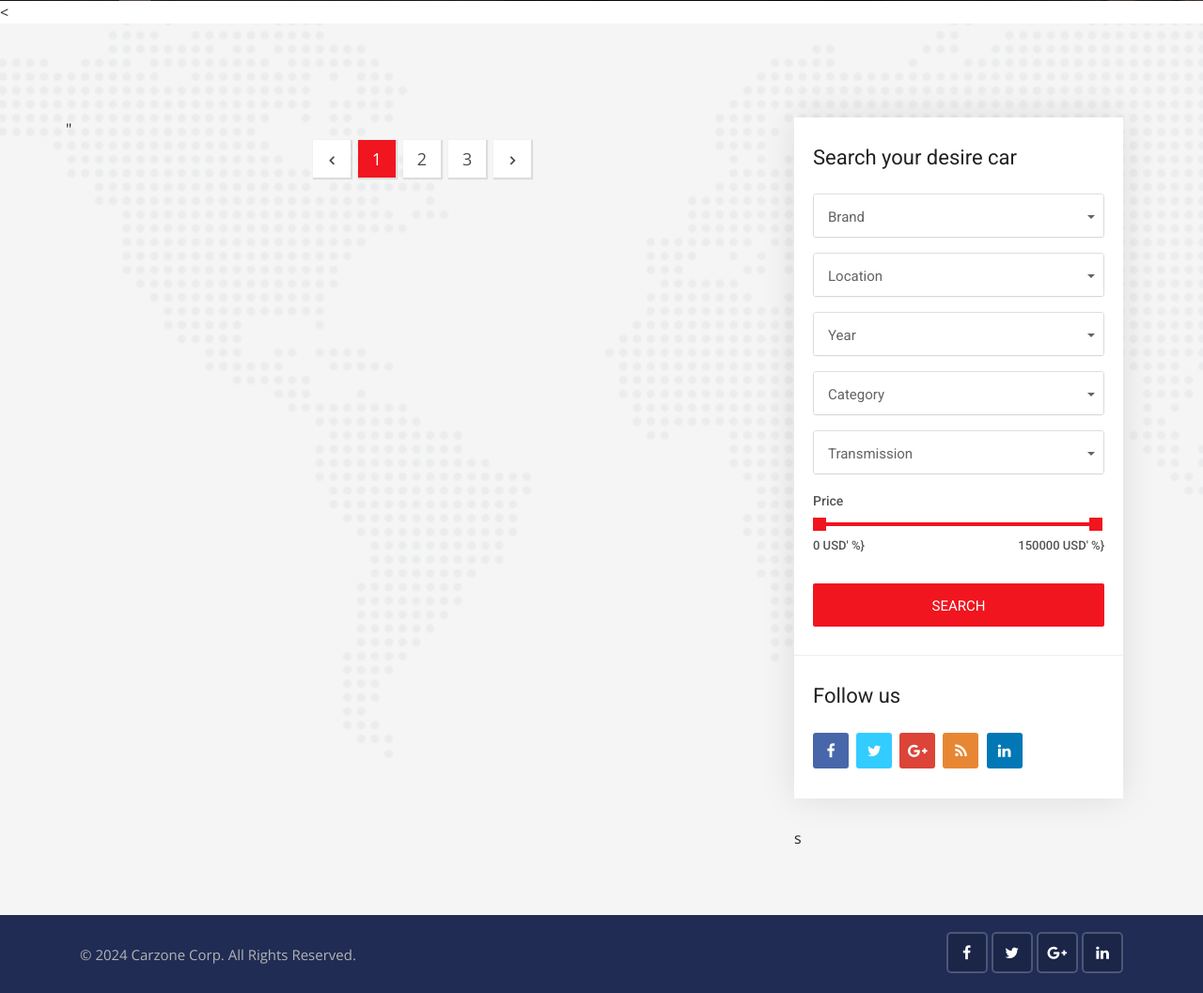
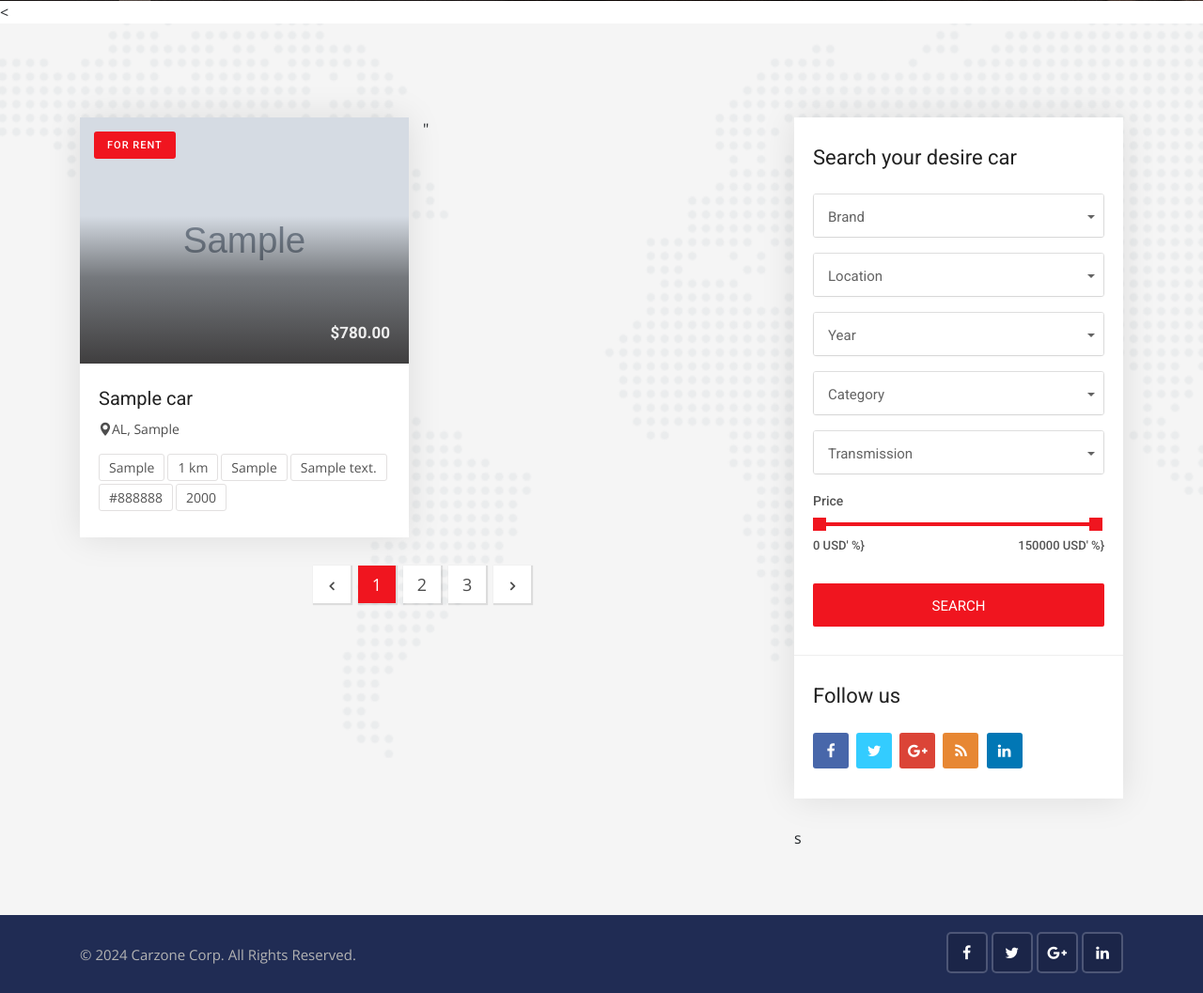
Before and after one commit to romilsonlemes/carzone-project, a Django app: page /cars/ in a window 1280 px wide. Shown: the part 359-1416 px from the top of the page at 94% size. Run offline with Django 5.2, Linux system fonts and the light colour scheme; tables that the repository leaves empty hold one stand-in row (values such as "Sample post"); grey boxes marked "Sample" are stand-in pictures; some libraries are stand-ins or nearby versions.

Commit message:
Solve problems about show cars correctly on cars.html

```diff
--- a/cars/views.py
+++ b/cars/views.py
@@ -4,7 +4,7 @@
 
 # Create your views here.
 def cars(request):
-    car = Car.objects.order_by('-created_date')
+    cars = Car.objects.order_by('-created_date')
     data = {
         'cars': cars,
     }
--- a/templates/cars/cars.html
+++ b/templates/cars/cars.html
@@ -34,7 +34,7 @@
                                         <div class="price-box">
                                             <span>$780.00</span>
                                         </div>
-                                        <img class="d-block w-100" src="{{ car.car_photo.url }}" alt="car"
+                                        <img class="d-block w-100" src="{{ car.car_photo.url }}" alt="car" style="min-height: 262px; max-height: 262px;">
                                     </a>
                                     <div class="carbox-overlap-wrapper">
                                         <div class="overlap-box">
@@ -91,6 +91,7 @@
                         </div>
                     {% endfor %}"
                 </div>
+
                 <!-- Page navigation start -->
                 <div class="pagination-box p-box-2 text-center">
                     <nav aria-label="Page navigation example">
```
